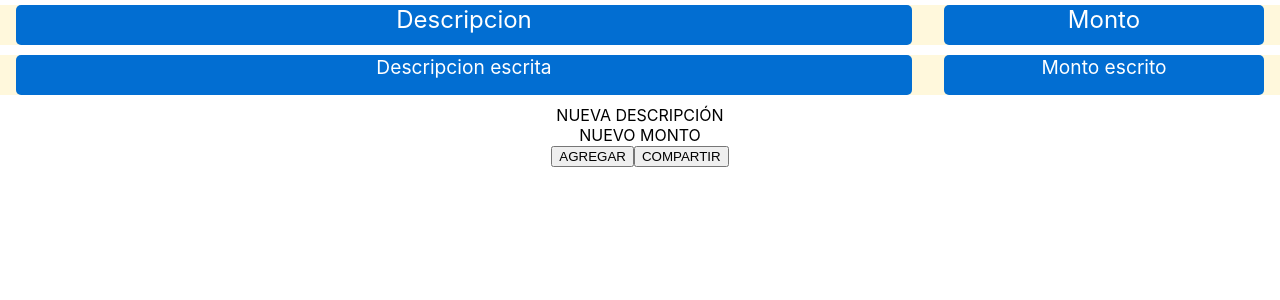
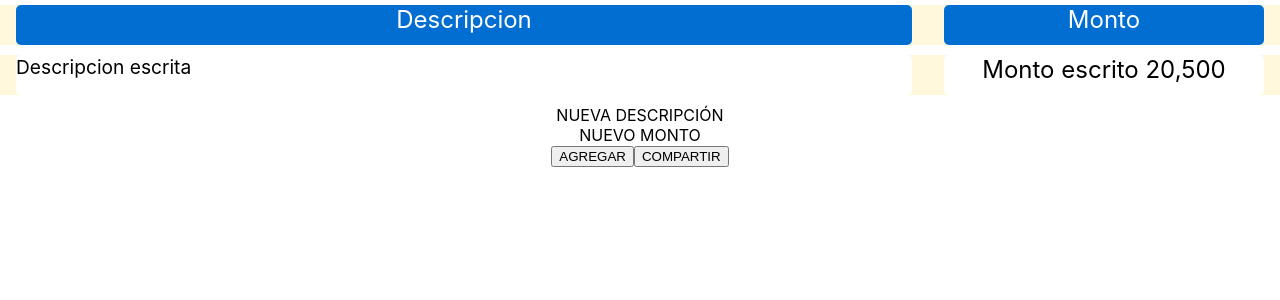
Before and after one commit to moctezumadaniel/MDTickets, a React (Create React App) app: page / in a window 1280 px wide. Shown: the top 300 px of the page. Built offline with nearby package versions, Linux system fonts and the light colour scheme.

Commit message:
change of first Item color

```diff
--- a/src/ItemTemplate.css
+++ b/src/ItemTemplate.css
@@ -9,19 +9,20 @@
 }
 
 .ItemDescription{
-    background: #026ED2;
-    color: white;
+    background: white;
+    color: black;
     width: 70%;
     border-radius: 5px;
     font-size: larger;
-
+    text-align: justify;
 
 }
 
 .ItemAmount{
-    background: #026ED2;
-    color: white;
+    background: white;
+    color: black;
     width: 25%;
     border-radius: 5px;
-    font-size:larger;
+    font-size:x-large;
+    text-align: center;
 }
--- a/src/ItemTemplate.js
+++ b/src/ItemTemplate.js
@@ -3,7 +3,7 @@ function ItemTemplate(){
     return(
         <div className="ItemContainer">
             <div className="ItemDescription">Descripcion escrita</div>
-            <div className="ItemAmount">Monto escrito</div>
+            <div className="ItemAmount">Monto escrito 20,500</div>
         </div>
     );
 }
```
